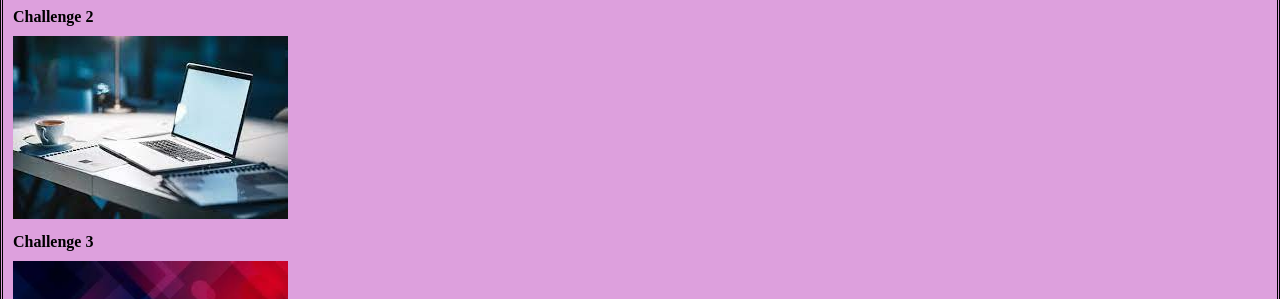
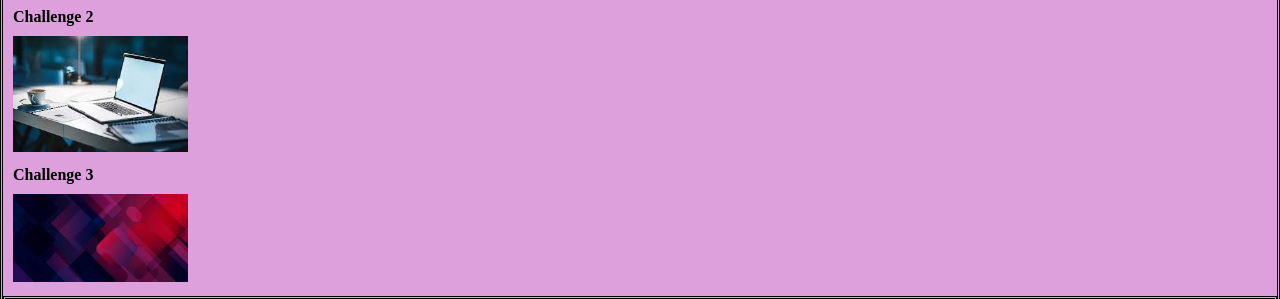
Before and after one commit to Ash2592/challenge2, a plain HTML site: page index.html in a window 1280 px wide. Shown: the part 646-945 px from the top of the page. Drawn offline with Linux system fonts and the light colour scheme.

Commit message:
Updated picture sizes

```diff
--- a/index.html
+++ b/index.html
@@ -38,11 +38,11 @@
         </div>
         <div class="work">
             <div class="challenge">Challenge 2</div>
-            <div class="imgchallenge"><img src= "images/laptop.jpeg" alt="a picture of laptop" width="275"/></div>
+            <div class="imgchallenge"><img src= "images/laptop.jpeg" alt="a picture of laptop" width="175"/></div>
         </div>
         <div class="work">
             <div class="challenge">Challenge 3</div>
-            <div class="imgchallenge"><img src= "images/bckground image.jpeg" alt="screensaver background image" width="275"/></div>
+            <div class="imgchallenge"><img src= "images/bckground image.jpeg" alt="screensaver background image" width="175"/></div>
         </div>
     </div>
     <section>
```
